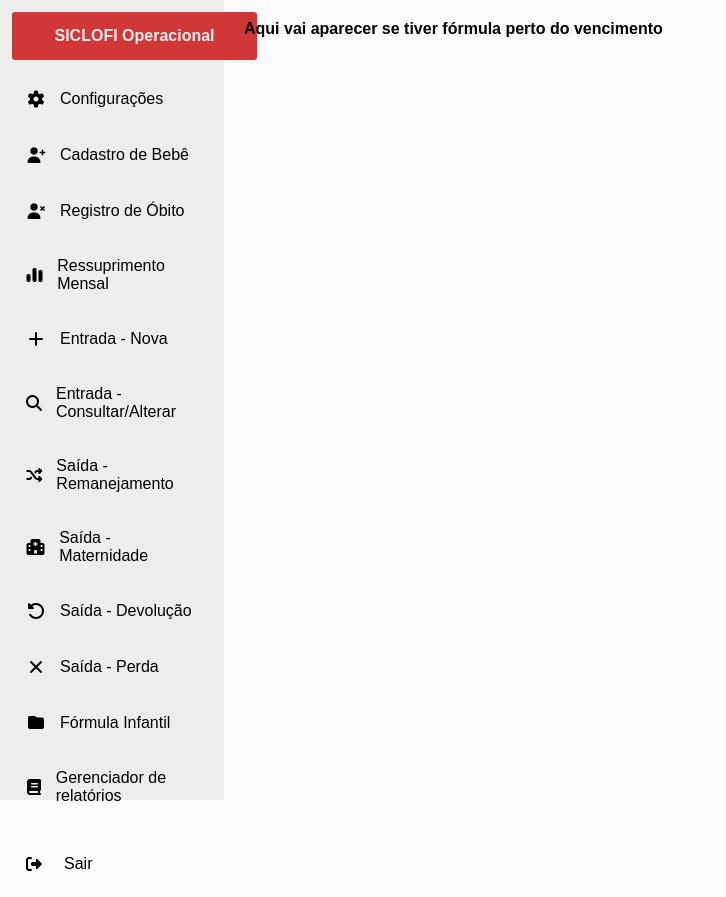
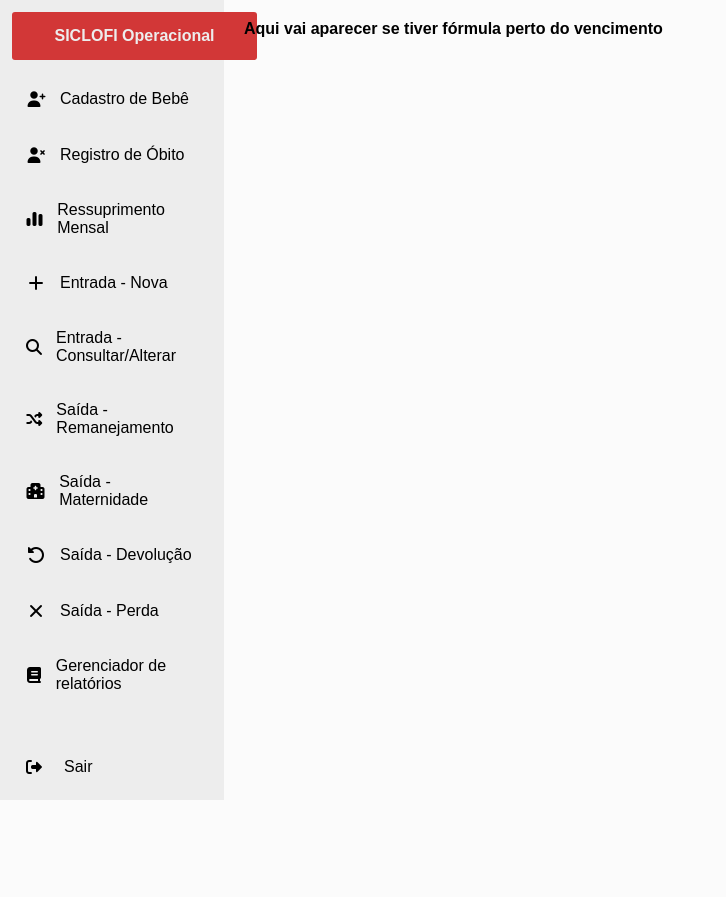
Before and after one commit to theguutti/siclofi, a PHP site: page /siclofi/pages/inicial.php in a window 1280 px wide. Shown: the whole page, without its empty margins (0-726 px from the left). After the commit the page ends 800 px from the top, so only its background shows below. Run offline with PHP 8.4, Linux system fonts and the light colour scheme; the visitor is signed in with stand-in values (Sample User, id 1); some libraries are stand-ins or nearby versions.

Commit message:
Update inicial.php

```diff
--- a/pages/inicial.php
+++ b/pages/inicial.php
@@ -1,10 +1,15 @@
+<?php
+session_start();
+require_once '../functions/auth.php';
+verificarLogin();
+?>
 <!DOCTYPE html>
 <html lang="en">
 <head>
     <meta charset="UTF-8">
     <meta name="viewport" content="width=device-width, initial-scale=1.0">
-    <title>Página Inicial</title>
-    <link rel="stylesheet" href="css/styleInicial.css">
+    <title>SICLOFI</title>
+    <link rel="stylesheet" href="../css/styleInicial.css">
     <link rel="stylesheet" href="https://cdnjs.cloudflare.com/ajax/libs/font-awesome/7.0.1/css/all.min.css" integrity="sha512-2SwdPD6INVrV/lHTZbO2nodKhrnDdJK9/kg2XD1r9uGqPo1cUbujc+IYdlYdEErWNu69gVcYgdxlmVmzTWnetw==" crossorigin="anonymous" referrerpolicy="no-referrer" />
 </head>
 <body>
@@ -15,13 +20,6 @@
                 <a href="inicial.php"><p class="title">SICLOFI Operacional</p></a>
             </div>
             <ul id="side_items">
-                <li class="side-item">
-                    <a href="configuracoes.php">
-                        <i class="fa-solid fa-gear"></i>
-                        <span class="item-description">Configurações</span>
-                    </a>
-                </li>
-
                 <li class="side-item">
                     <a href="cadastroBebe.php">
                         <i class="fa-solid fa-user-plus"></i>
@@ -86,13 +84,6 @@
                 </li>
 
                 <li class="side-item">
-                    <a href="formulaInfantil.php">
-                        <i class="fa-solid fa-folder"></i>
-                        <span class="item-description">Fórmula Infantil</span>
-                    </a>
-                </li>
-
-                <li class="side-item">
                     <a href="gerenRelat.php">
                         <i class="fa-solid fa-book"></i>
                         <span class="item-description">Gerenciador de relatórios</span>
@@ -100,7 +91,7 @@
                 </li>
             </ul>
         </div>
-        <form action="logout.php" method="post">
+        <form action="../logout.php" method="post">
             <div id="logout">
                 <button type="submit" id="logoutBtn">
                     <i class="fa-solid fa-right-from-bracket"></i>
@@ -114,8 +105,4 @@
         <h1>Aqui vai aparecer se tiver fórmula perto do vencimento</h1>
     </main>
 </body>
-
 </html>
-
-<?php
-?>
```
